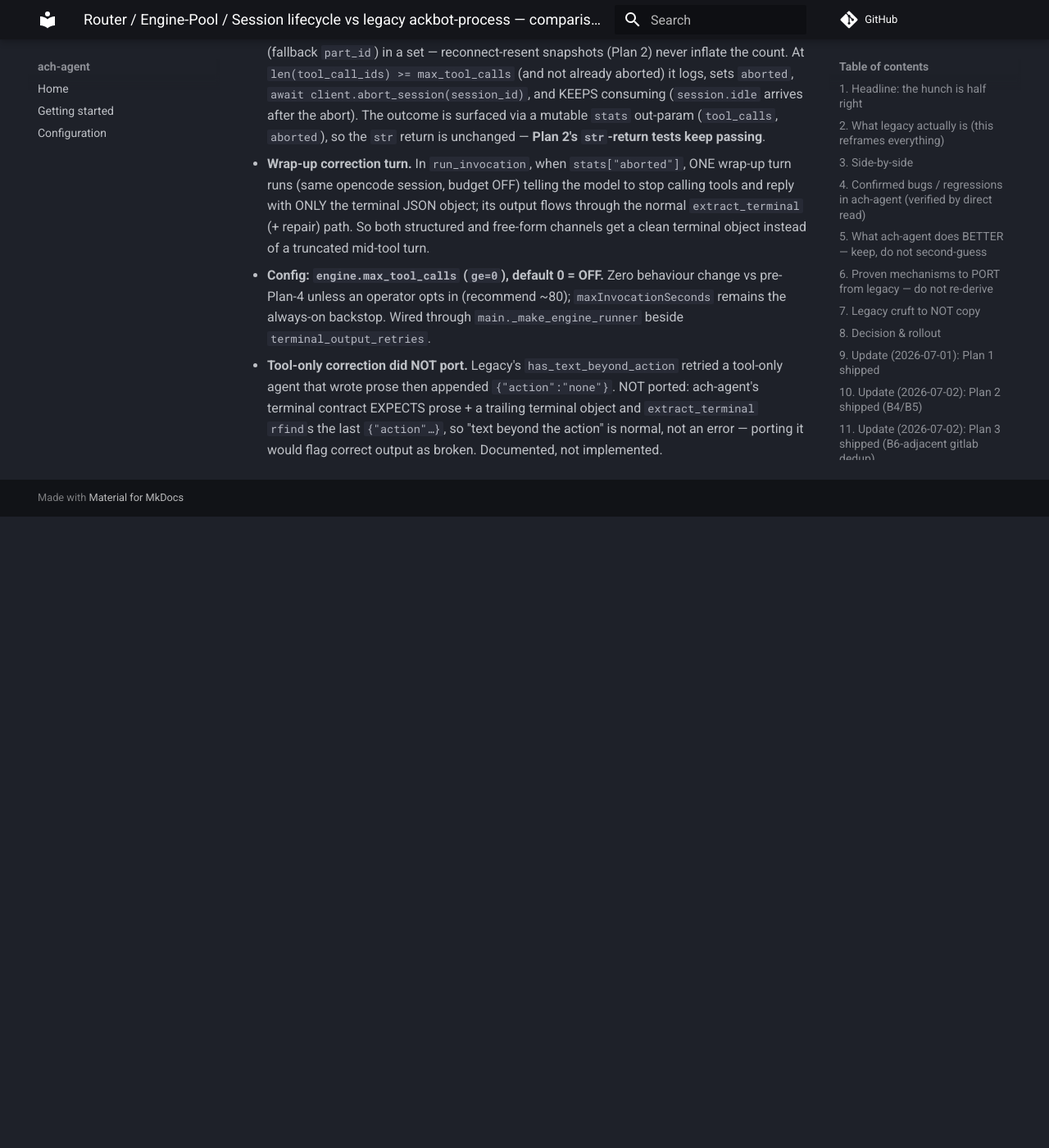
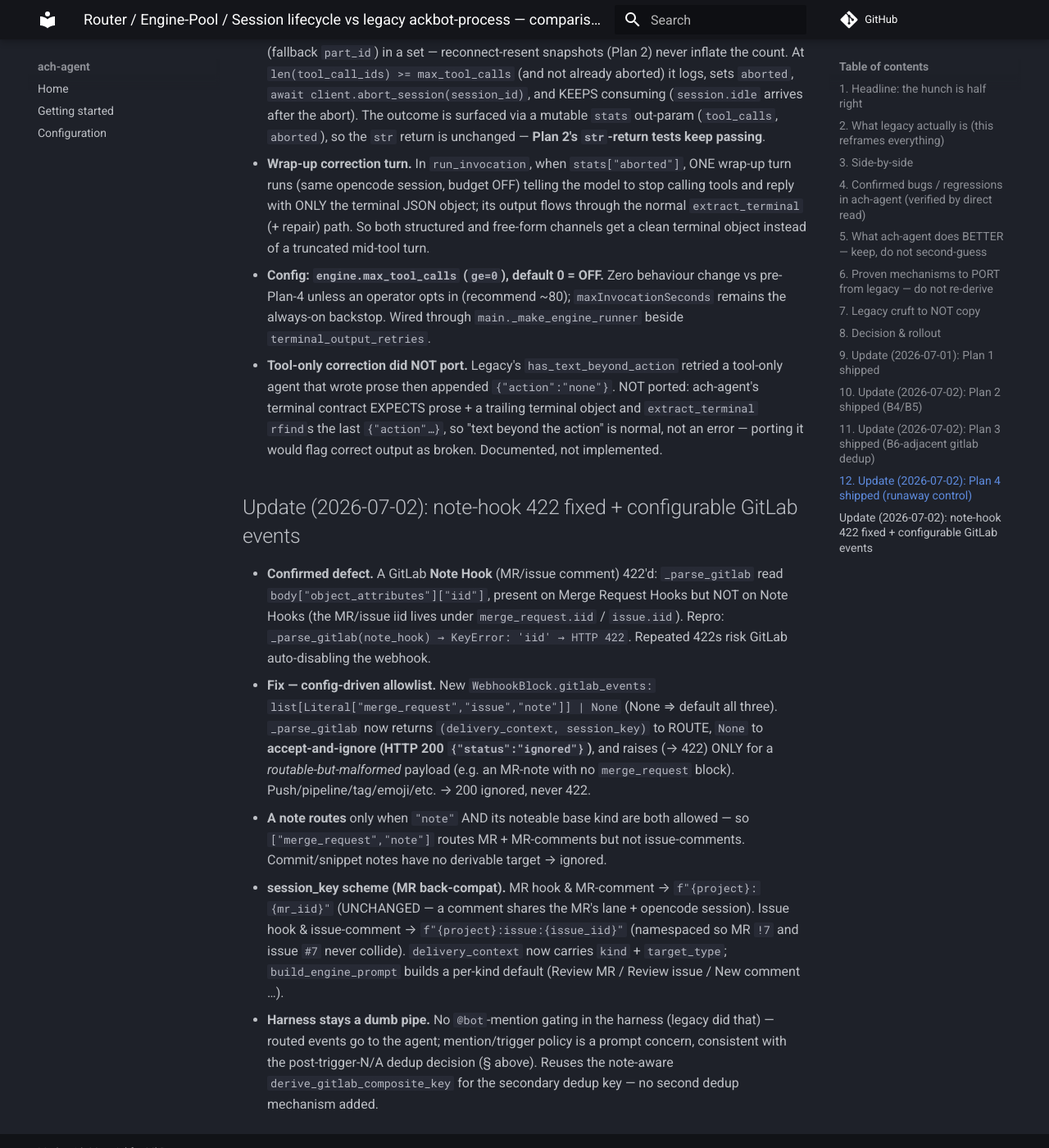
Before and after one commit to ackstorm/ach-agent, an MkDocs documentation site: the page built from docs/references/2026-07-01-router-pool-vs-legacy.md, in a window 1280 px wide and 1400 px high, scrolled down 8838 px. Shown: the whole window at 82% size. Built offline with MkDocs 1.6.1 and Material for MkDocs 9.7.7, drawn with Linux system fonts in a browser that asks for light colours; comment, search, counter and statistics services are not loaded; before the commit the page ends 9468 px from its top, so only the background shows below that.

Commit message:
docs(webhook): document configurable GitLab event routing + note-hook fix

```diff
--- a/docs/references/2026-07-01-router-pool-vs-legacy.md
+++ b/docs/references/2026-07-01-router-pool-vs-legacy.md
@@ -318,3 +318,28 @@ RTR-01 preserved) and mark (step 3).
   EXPECTS prose + a trailing terminal object and `extract_terminal` `rfind`s the last `{"action"…}`,
   so "text beyond the action" is normal, not an error — porting it would flag correct output as
   broken. Documented, not implemented.
+
+## Update (2026-07-02): note-hook 422 fixed + configurable GitLab events
+
+- **Confirmed defect.** A GitLab **Note Hook** (MR/issue comment) 422'd: `_parse_gitlab` read
+  `body["object_attributes"]["iid"]`, present on Merge Request Hooks but NOT on Note Hooks (the
+  MR/issue iid lives under `merge_request.iid` / `issue.iid`). Repro:
+  `_parse_gitlab(note_hook) → KeyError: 'iid' → HTTP 422`. Repeated 422s risk GitLab
+  auto-disabling the webhook.
+- **Fix — config-driven allowlist.** New `WebhookBlock.gitlab_events:
+  list[Literal["merge_request","issue","note"]] | None` (None ⇒ default all three). `_parse_gitlab`
+  now returns `(delivery_context, session_key)` to ROUTE, `None` to **accept-and-ignore (HTTP 200
+  `{"status":"ignored"}`)**, and raises (→ 422) ONLY for a *routable-but-malformed* payload (e.g. an
+  MR-note with no `merge_request` block). Push/pipeline/tag/emoji/etc. → 200 ignored, never 422.
+- **A note routes** only when `"note"` AND its noteable base kind are both allowed — so
+  `["merge_request","note"]` routes MR + MR-comments but not issue-comments. Commit/snippet notes
+  have no derivable target → ignored.
+- **session_key scheme (MR back-compat).** MR hook & MR-comment → `f"{project}:{mr_iid}"`
+  (UNCHANGED — a comment shares the MR's lane + opencode session). Issue hook & issue-comment →
+  `f"{project}:issue:{issue_iid}"` (namespaced so MR `!7` and issue `#7` never collide).
+  `delivery_context` now carries `kind` + `target_type`; `build_engine_prompt` builds a per-kind
+  default (Review MR / Review issue / New comment …).
+- **Harness stays a dumb pipe.** No `@bot`-mention gating in the harness (legacy did that) — routed
+  events go to the agent; mention/trigger policy is a prompt concern, consistent with the
+  post-trigger-N/A dedup decision (§ above). Reuses the note-aware `derive_gitlab_composite_key` for
+  the secondary dedup key — no second dedup mechanism added.
--- a/example.yaml
+++ b/example.yaml
@@ -86,6 +86,8 @@ channels:
       auth:
         type: gitlab_token              # gitlab_token | hmac | header_token | none
         secretPath: /etc/ach-agent/secrets/gitlab-webhook/secret   # a path, never a value
+      gitlab_events: [merge_request, note]   # route MR hooks + MR/issue comments; omit → MR+issue+note.
+                                             # Other kinds (push, pipeline, …) → HTTP 200 ignored, never 422.
 
   - name: generic-hook
     type: webhook
```
